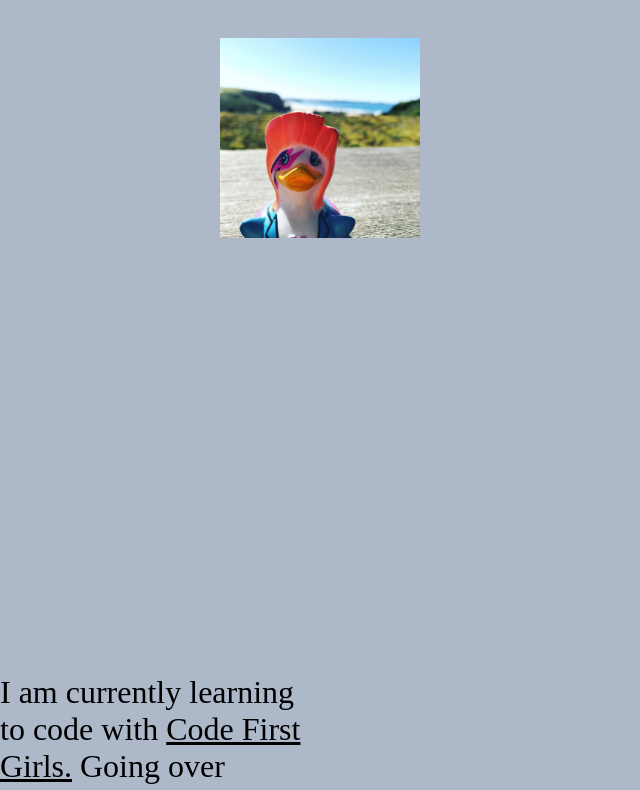
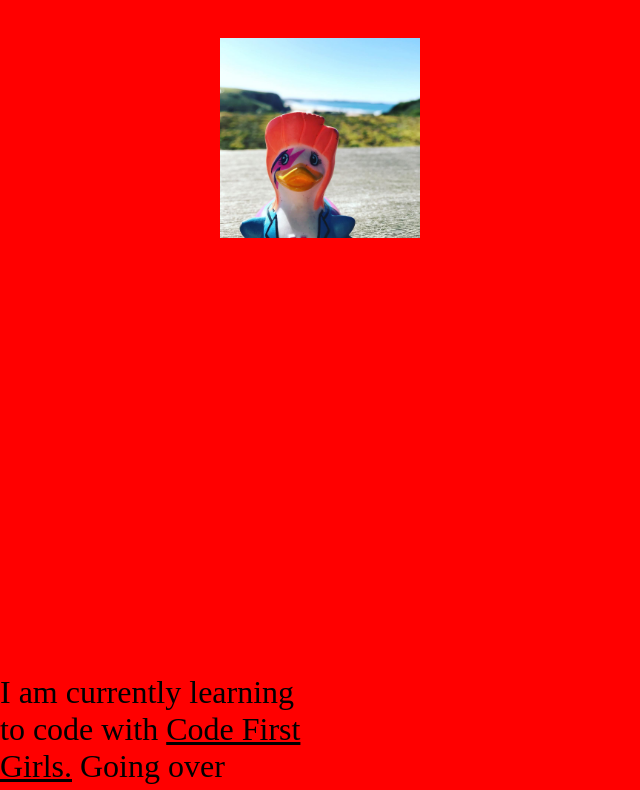
Before and after one commit to Elektra08/beginners-week-one-master, a plain HTML site: page beginners-week-one-master/index.html in a window 1280 px wide. Shown: the part 260-1050 px from the top of the page, without its empty margins (88-728 px from the left). Drawn offline with Linux system fonts and the light colour scheme.

Commit message:
commit change in background color
i changed the background color from grey to red.

```diff
--- a/beginners-week-one-master/css/styles.css
+++ b/beginners-week-one-master/css/styles.css
@@ -1,6 +1,6 @@
 body {
         color: rgb(0, 0, 0);
-        background-color: rgb(173, 184, 201)
+        background-color:red;
 }
 div {
         min-height:100vh;
```
